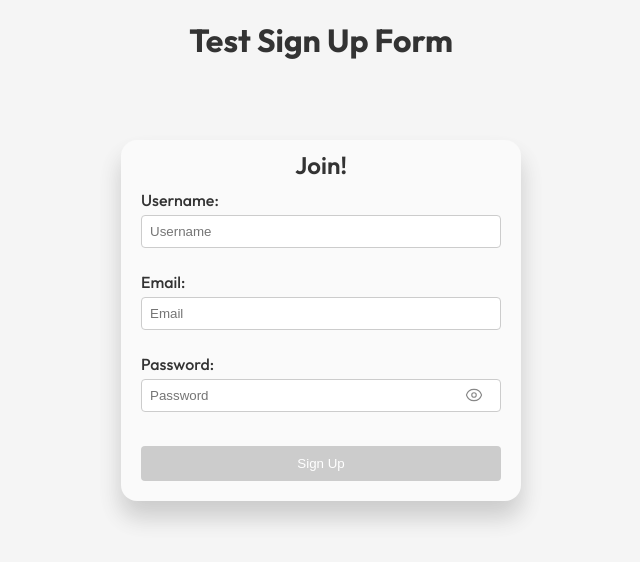
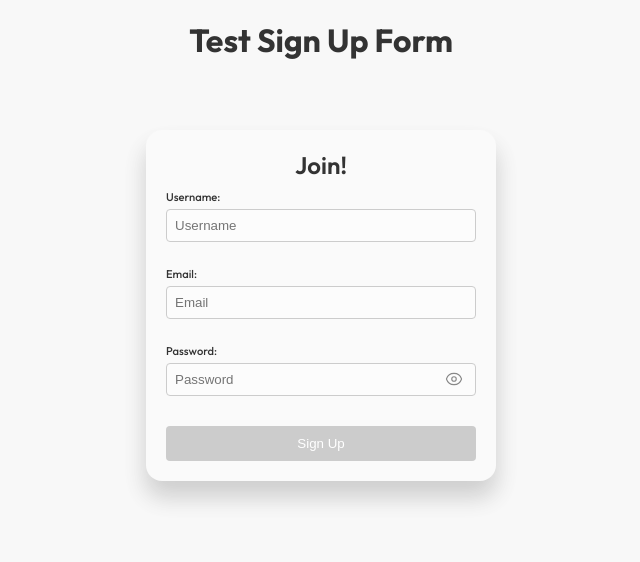
Before and after one commit to adameasom/form-validation, a React (Vite) app: page / in a window 1280 px wide. Shown: the top 562 px of the page, without its empty margins (319-959 px from the left). Built offline with nearby package versions, Linux system fonts and the light colour scheme.

Commit message:
Simply layout

```diff
--- a/src/App.css
+++ b/src/App.css
@@ -1,12 +1,7 @@
-h1 {
-  margin-top: 20px;
-  text-align: center;
-}
-
 .form {
-  width: 400px;
+  width: 350px;
   margin-top: 20%;
-  padding: 10px 20px 20px 20px;
+  padding: 20px;
   border-radius: 16px;
   background-color: rgb(250, 250, 250);
   box-shadow: 0 16px 24px rgba(0, 0, 0, 0.1), 0 16px 24px rgba(0, 0, 0, 0.08);
@@ -20,11 +15,12 @@ h1 {
 .form div {
   width: 100%;
   height: 72px;
-  margin-bottom: 10px;
+  margin-bottom: 5px;
 }
 
 label {
   display: block;
+  font-size: 0.7rem;
   font-weight: 500;
 }
 
@@ -34,18 +30,13 @@ input {
   margin-top: 5px;
   border: 1px solid #ccc;
   border-radius: 4px;
+  background-color: rgb(252, 252, 252);
   outline: none;
   transition: 0.3s;
 }
 
 input:focus-within {
-  border-color: rgb(51, 51, 51);
-}
-
-.form .password-container {
-  min-height: 82px;
-  height: fit-content;
-  margin-bottom: 5px;
+  border-color: rgb(0, 123, 255);
 }
 
 .password-container svg {
@@ -66,11 +57,12 @@ button {
   width: 100%;
   padding: 10px;
   margin-top: 5px;
-  background-color: #007bff;
+  background-color: rgb(0, 123, 255);
   color: white;
   border: none;
   border-radius: 4px;
   cursor: pointer;
+  transition: 0.3s;
 }
 
 button:disabled {
@@ -86,6 +78,9 @@ button:disabled {
 
 @media (max-width: 425px) {
   .form {
-    width: 300px; /* Adds margin when the screen size is small */
+    width: 280px; /* Adds margin when the screen size is small */
+  }
+  .form .password-container {
+    height: 85px;
   }
 }
--- a/src/index.css
+++ b/src/index.css
@@ -8,7 +8,7 @@
 }
 
 :root {
-  background-color: rgb(245, 245, 245);
+  background-color: rgb(248, 248, 248);
 }
 
 html, body {
@@ -21,6 +21,11 @@ html, body {
   color: rgb(51, 51, 51);
 }
 
+h1 {
+  margin-top: 20px;
+  text-align: center;
+}
+
 h2 {
   text-align: center;
   font-weight: 600;
```
